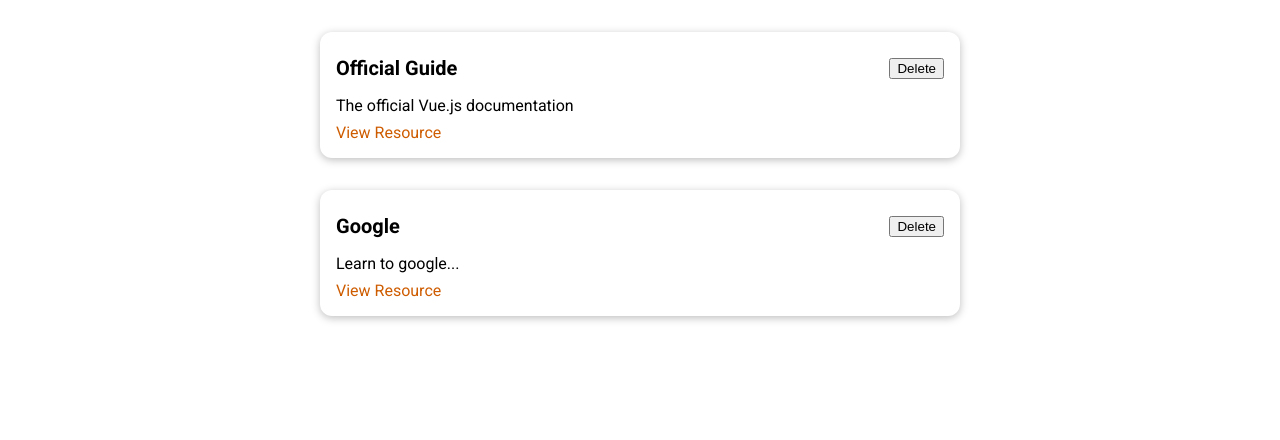
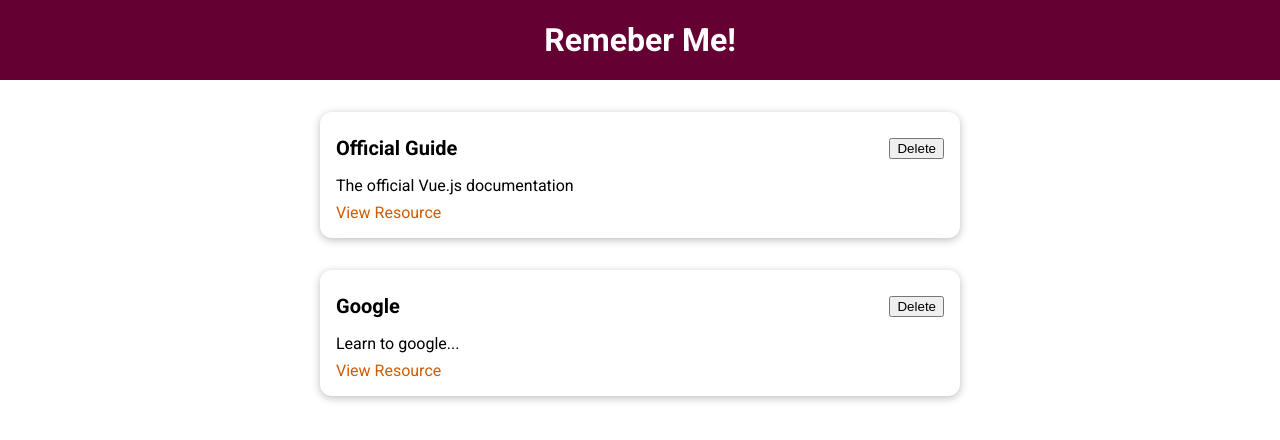
Before and after one commit to cigna2020/learning_resources_app_vue, a Vue app: page / in a window 1280 px wide. Shown: the top 440 px of the page. Built offline with nearby package versions, Linux system fonts and the light colour scheme.

Commit message:
Add TheHeader component, a layout with <header> and <h1> (title) and a scoped style

```diff
--- a/src/App.vue
+++ b/src/App.vue
@@ -1,13 +1,16 @@
 <template>
+  <TheHeader title="Remeber Me!"></TheHeader>
   <StoredResources :resources="storedResources"></StoredResources>
 </template>
 
 <script>
 import StoredResources from './components/learning-resources/StoredResources';
+import TheHeader from './components/layouts/TheHeader';
 
 export default {
   components: {
-    StoredResources
+    StoredResources,
+    TheHeader
   },
   data() {
     return {
--- /dev/null
+++ b/src/components/layouts/TheHeader.vue
@@ -0,0 +1,27 @@
+<template>
+  <header>
+    <h1>{{ title }}</h1>
+  </header>
+</template>
+
+<script>
+export default {
+  props: ['title']
+};
+</script>
+
+<style scoped>
+header {
+  width: 100%;
+  height: 5rem;
+  background-color: #640032;
+  display: flex;
+  justify-content: center;
+  align-items: center;
+}
+
+header h1 {
+  color: white;
+  margin: 0;
+}
+</style>
```
